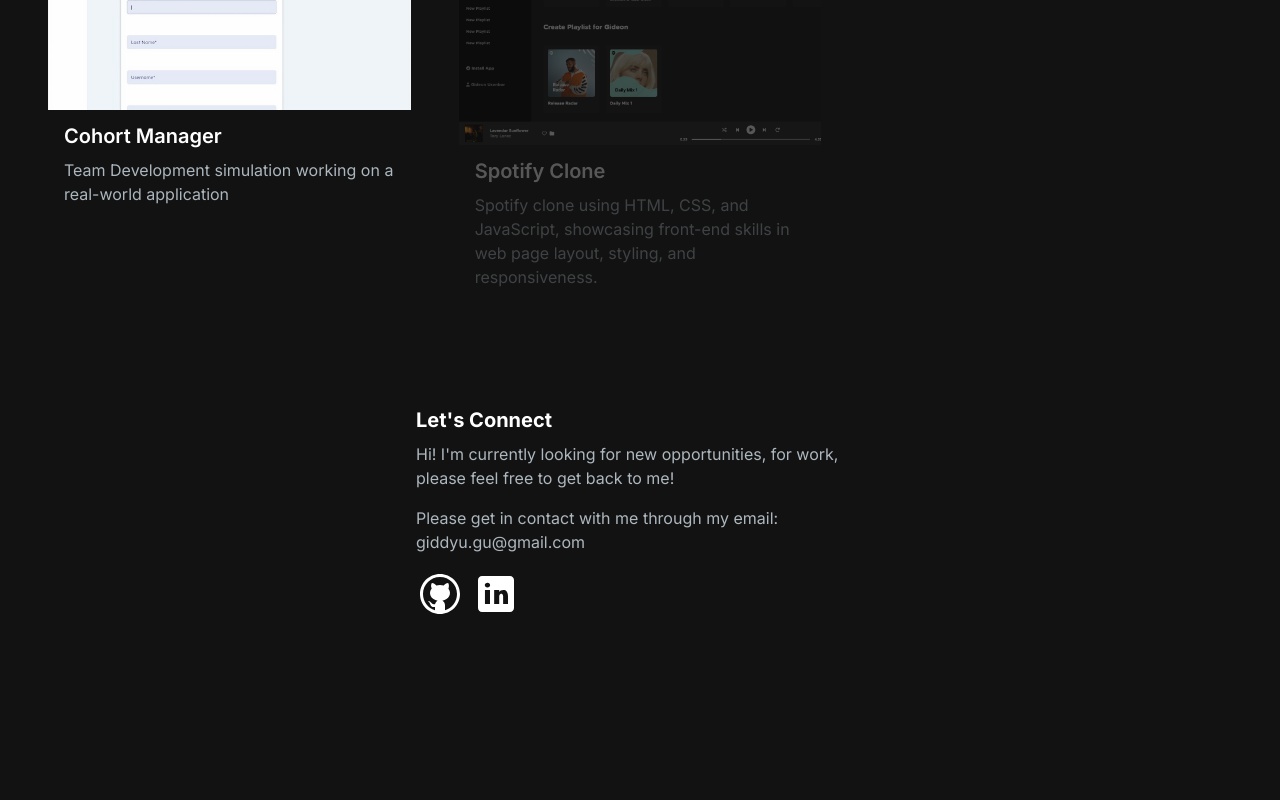
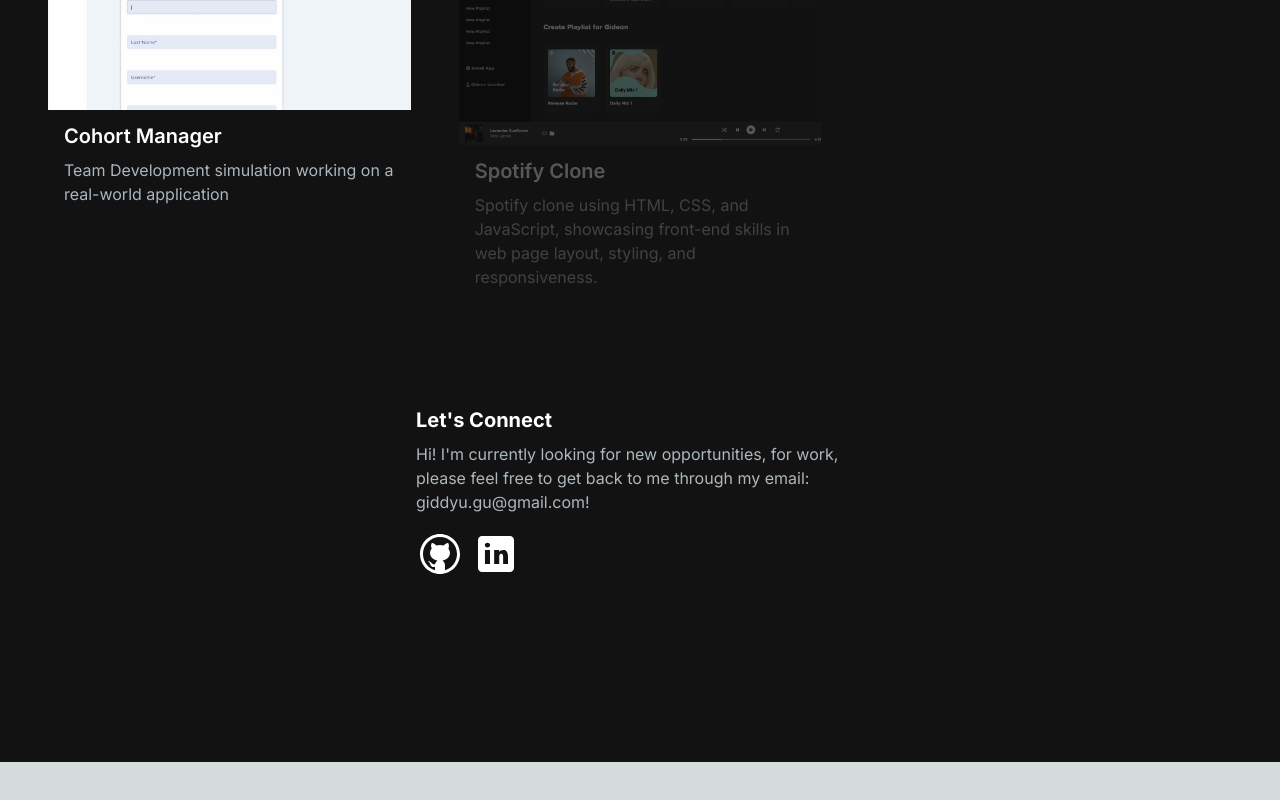
Before and after one commit to gid-ctrl/Gideon-Usenbor-Portfolio, a Next.js app: page / in a window 1280 px wide. Shown: the part 1902-2702 px from the top of the page. After the commit the page ends 2664 px from the top, so only its background shows below. Built offline with nearby package versions, Linux system fonts and the light colour scheme.

Commit message:
email edit

```diff
--- a/src/app/components/emailsection.jsx
+++ b/src/app/components/emailsection.jsx
@@ -12,10 +12,7 @@
           Let's Connect
         </h5>
         <p className='text-[#ADB7BE] mb-4 max-w-md'>
-          {"Hi! I'm currently looking for new opportunities, for work, please feel free to get back to me!"}
-        </p>
-        <p className='text-[#ADB7BE] mb-4 max-w-md'>
-          {"Please get in contact with me through my email: giddyu.gu@gmail.com"}
+          {"Hi! I'm currently looking for new opportunities, for work, please feel free to get back to me through my email: giddyu.gu@gmail.com!"}
         </p>
         <div className='socials flex flex-row gap-2'>
           <Link href="https://github.com/gid-ctrl">
```
